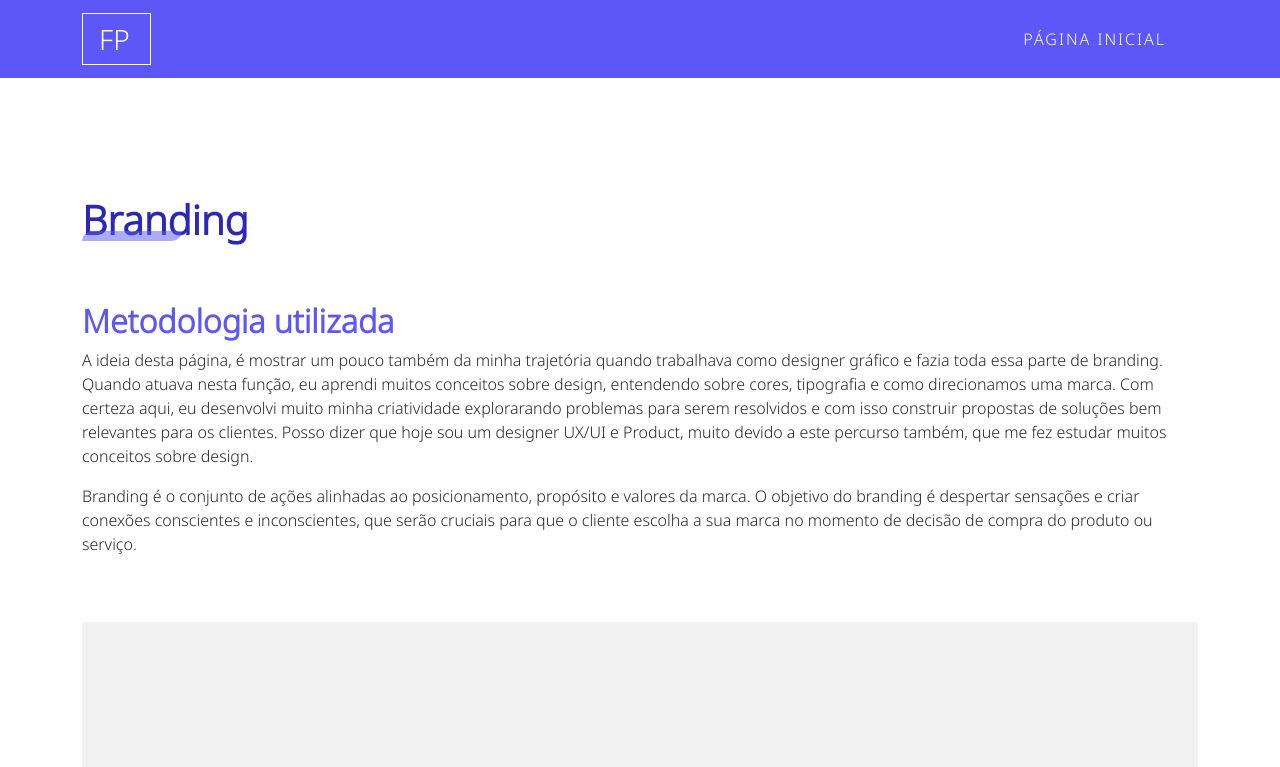
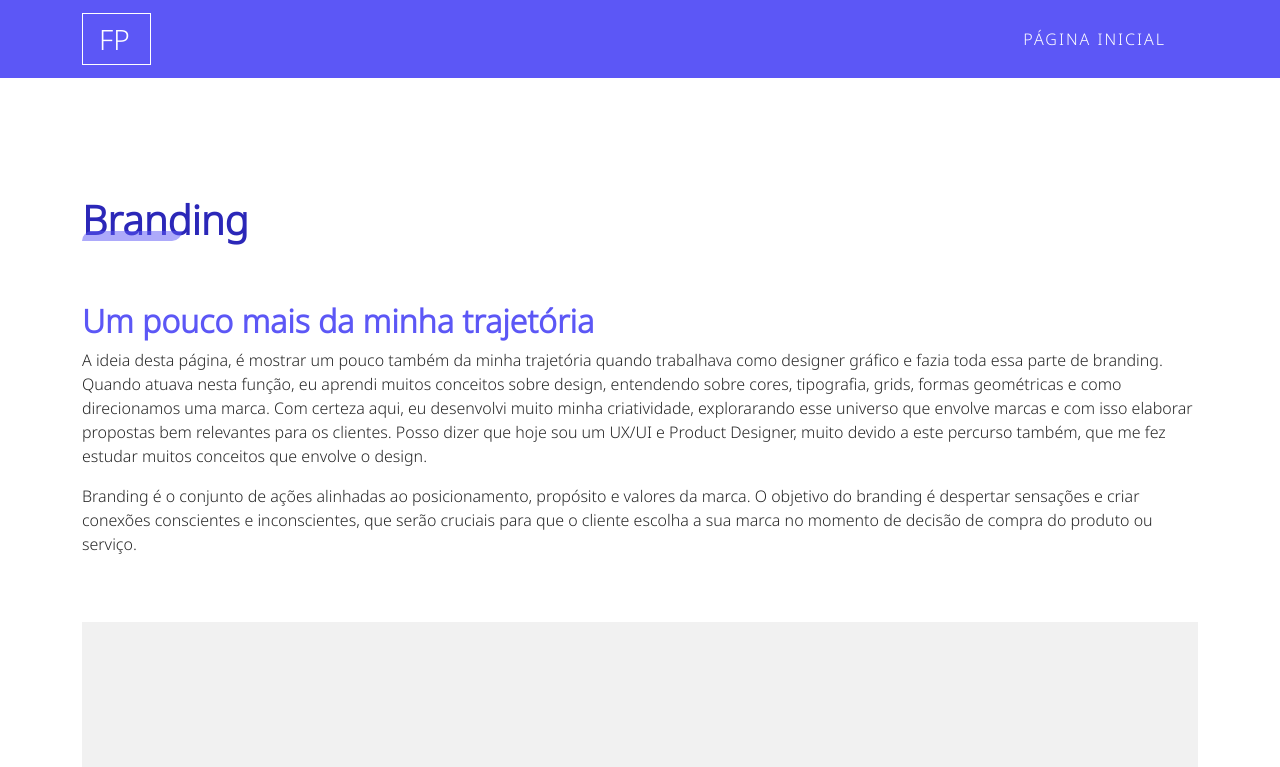
Before and after one commit to fernandopinhel/fernandopinhel.github.io, a plain HTML site: page projetos/projetos-graficos/branding.html in a window 1280 px wide. Shown: the top 767 px of the page. Drawn offline with nearby package versions, Linux system fonts and the light colour scheme.

Commit message:
Ajustes de textos

```diff
--- a/projetos/projetos-graficos/branding.html
+++ b/projetos/projetos-graficos/branding.html
@@ -132,13 +132,14 @@
                 <div class="space-50"></div>
                 <div class="row">
                     <div class="col-lg-12">
-                        <h2 data-aos="fade-up">Metodologia utilizada</h2>
+                        <h2 data-aos="fade-up">Um pouco mais da minha trajetória</h2>
                         <p data-aos="fade-up">
                             A ideia desta página, é mostrar um pouco também da minha trajetória quando trabalhava como designer gráfico
                             e fazia toda essa parte de branding. Quando atuava nesta função, eu aprendi muitos conceitos sobre design,
-                            entendendo sobre cores, tipografia e como direcionamos uma marca. Com certeza aqui, eu desenvolvi muito minha criatividade
-                            explorarando problemas para serem resolvidos e com isso construir propostas de soluções bem relevantes para os clientes. Posso
-                            dizer que hoje sou um designer UX/UI e Product, muito devido a este percurso também, que me fez estudar muitos conceitos sobre design.
+                            entendendo sobre cores, tipografia, grids, formas geométricas e como direcionamos uma marca. Com certeza aqui,
+                            eu desenvolvi muito minha criatividade, explorarando esse universo que envolve marcas e com isso elaborar propostas
+                            bem relevantes para os clientes. Posso dizer que hoje sou um UX/UI e Product Designer, muito devido a este percurso
+                            também, que me fez estudar muitos conceitos que envolve o design.
                         </p>
                         <p data-aos="fade-up">
                             Branding é o conjunto de ações alinhadas ao posicionamento, propósito e valores da marca. O objetivo do
```
Also changed, not shown: projetos/projetos-graficos/social-media.html (+2 -2 lines).
